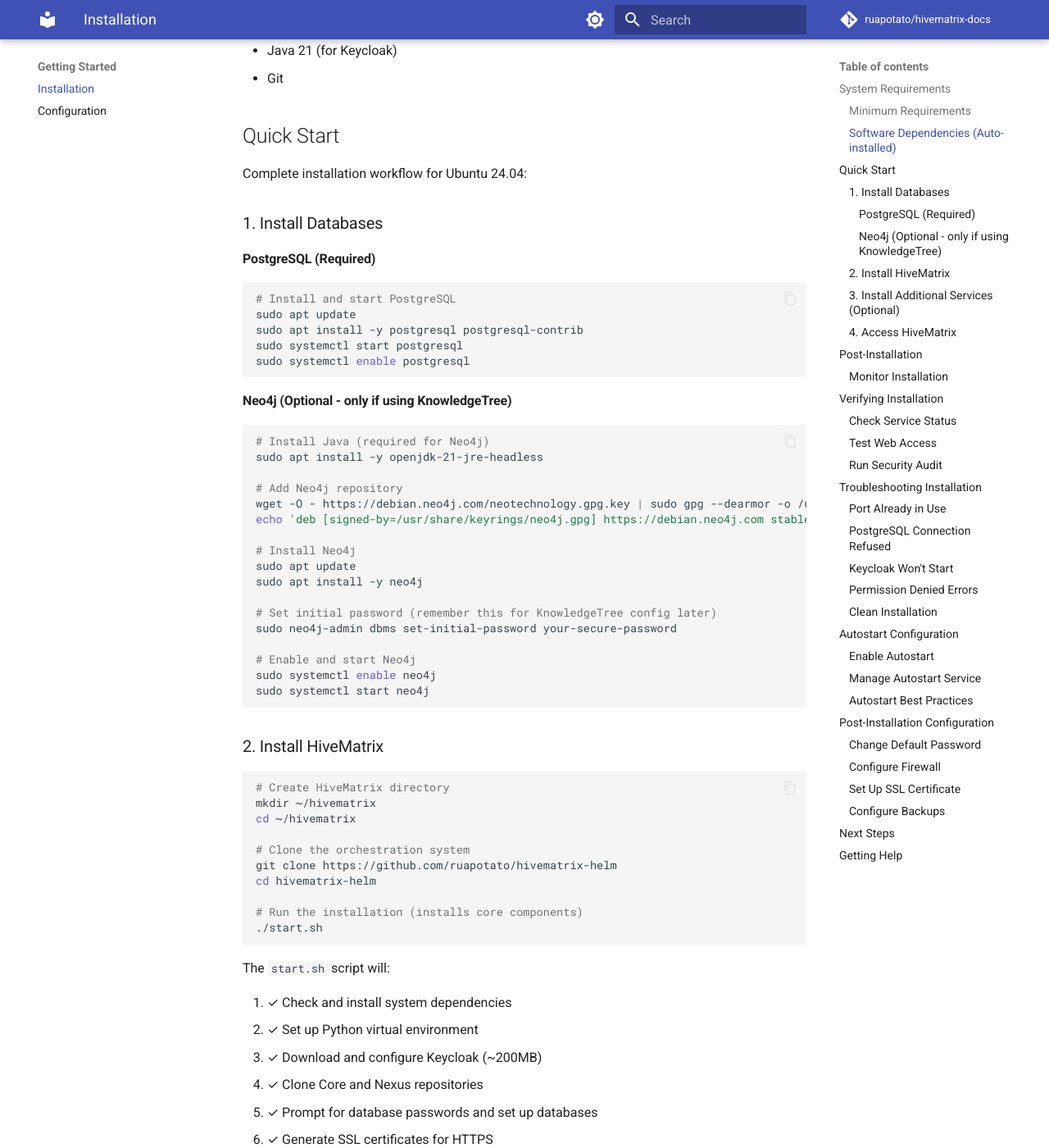
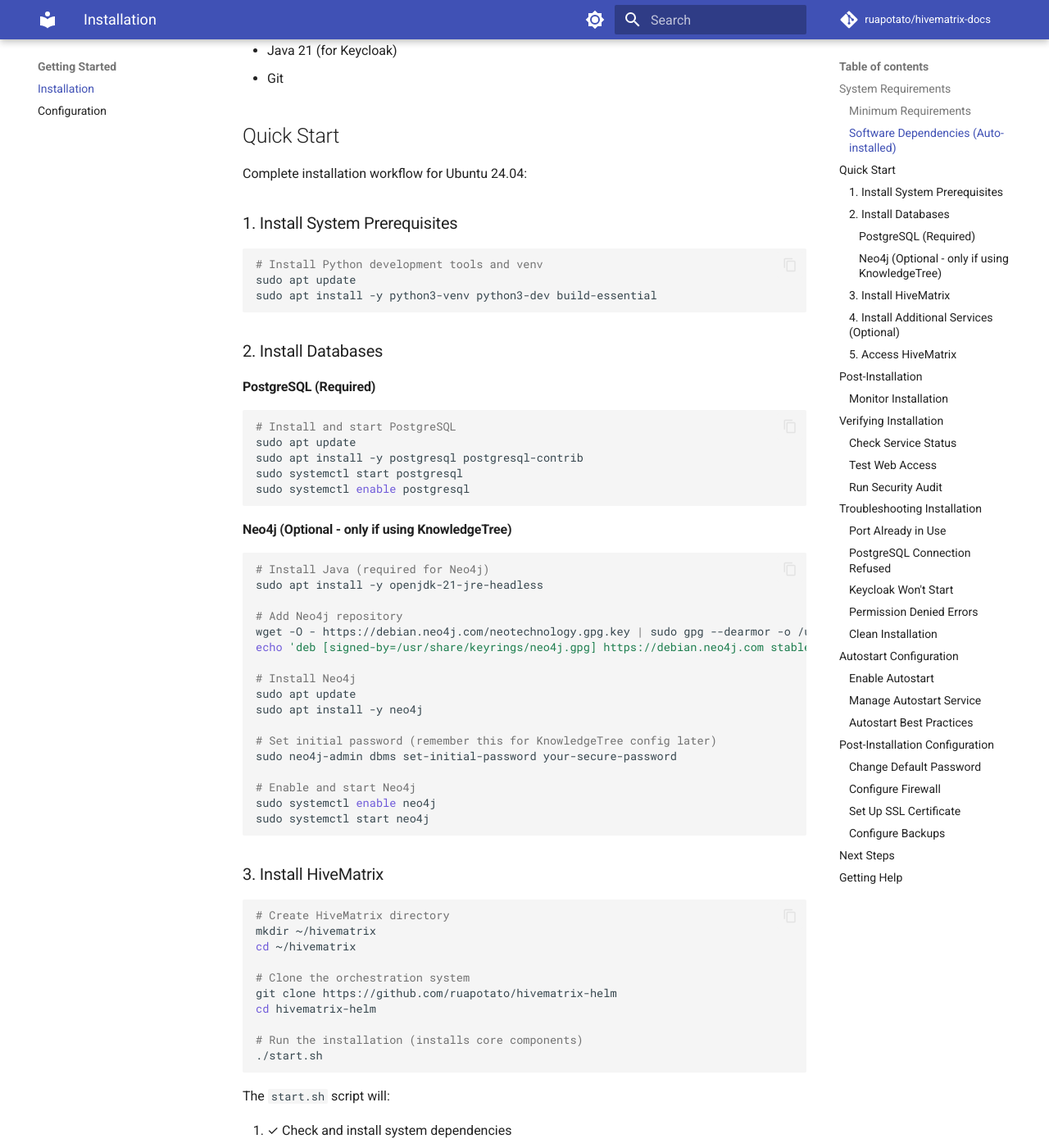
Before and after one commit to ruapotato/hivematrix-docs, an MkDocs documentation site: the page built from docs/installation.md, in a window 1280 px wide and 1400 px high, scrolled down 680 px. Shown: the whole window at 82% size. Built offline with MkDocs 1.6.1 and Material for MkDocs 9.7.7, drawn with Linux system fonts in a browser that asks for light colours; comment, search, counter and statistics services are not loaded; some of the changed text lies outside the part shown.

Commit message:
Add Python development prerequisites
- Added python3-venv (required for virtual environments)
- Added python3-dev (required for building Python packages)
- Added build-essential (required for compiling dependencies)
- These must be installed before running ./start.sh
- Updated step numbering accordingly

🤖 Generated with [Claude Code](https://claude.com/claude-code)

Co-Authored-By: Claude <noreply@anthropic.com>

````diff
--- a/docs/installation.md
+++ b/docs/installation.md
@@ -22,7 +22,15 @@ This guide will walk you through installing HiveMatrix from scratch on a Linux s
 
 Complete installation workflow for Ubuntu 24.04:
 
-### 1. Install Databases
+### 1. Install System Prerequisites
+
+```bash
+# Install Python development tools and venv
+sudo apt update
+sudo apt install -y python3-venv python3-dev build-essential
+```
+
+### 2. Install Databases
 
 #### PostgreSQL (Required)
 
@@ -56,7 +64,7 @@ sudo systemctl enable neo4j
 sudo systemctl start neo4j
 ```
 
-### 2. Install HiveMatrix
+### 3. Install HiveMatrix
 
 ```bash
 # Create HiveMatrix directory
@@ -100,7 +108,7 @@ sudo ./install_manager.py install-defaults
 ./start.sh
 ```
 
-### 4. Access HiveMatrix
+### 5. Access HiveMatrix
 
 Open browser to `https://YOUR_SERVER_IP:443` (use your server's actual IP address, not localhost)
 
````
Also changed, not shown: other parts of docs/installation.md (+1 -1 lines).
